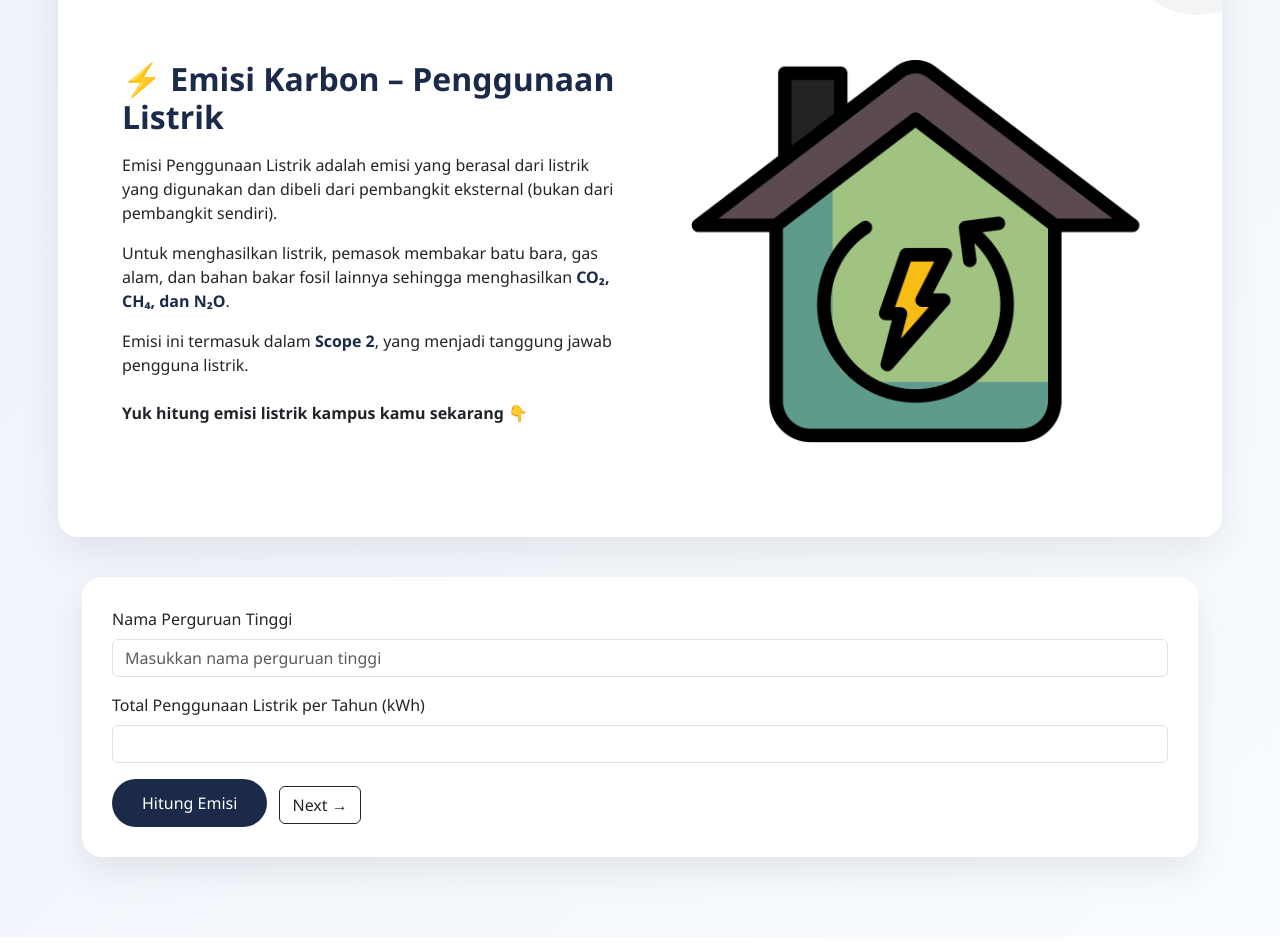
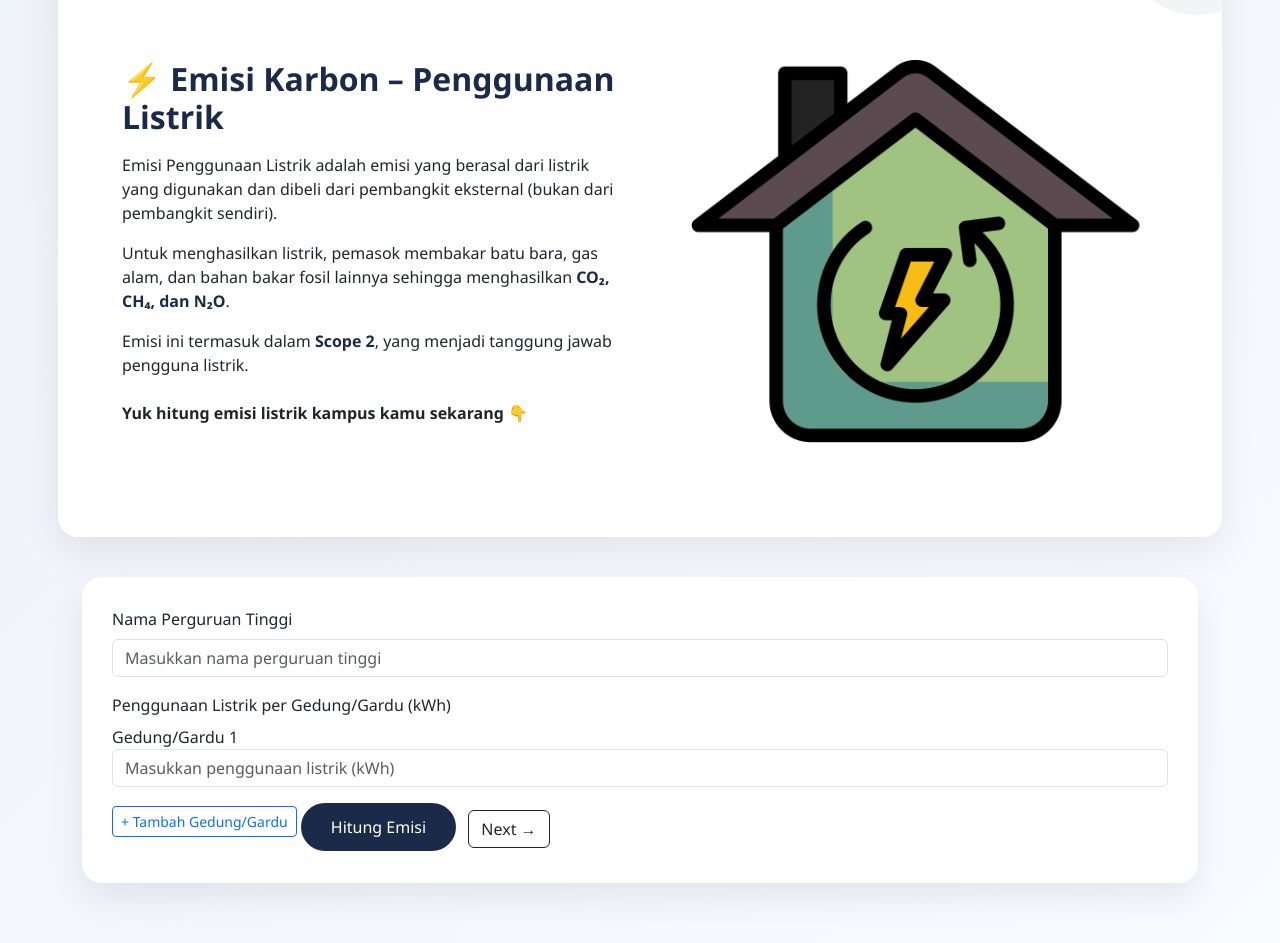
Before and after one commit to aisyahhmraa/carbon-footprint, a website: page public/input.html in a window 1280 px wide. Shown: the part 258-1201 px from the top of the page. Drawn offline with nearby package versions, Linux system fonts and the light colour scheme.

Commit message:
fix input

```diff
--- a/public/input.html
+++ b/public/input.html
@@ -202,8 +202,29 @@ Yuk hitung emisi listrik kampus kamu sekarang 👇
     placeholder="Masukkan nama perguruan tinggi"
     required>
 
-<label class="form-label">Total Penggunaan Listrik per Tahun (kWh)</label>
-<input type="number" id="electricity" class="form-control mb-3">
+<label class="form-label">Penggunaan Listrik per Gedung/Gardu (kWh)</label>
+
+<div id="electricityContainer">
+
+    <div class="electricity-item mb-3">
+
+        <label>Gedung/Gardu 1</label>
+
+        <input
+            type="number"
+            class="form-control electricity-input"
+            placeholder="Masukkan penggunaan listrik (kWh)">
+
+    </div>
+
+</div>
+
+<button
+type="button"
+class="btn btn-outline-primary btn-sm mb-3"
+onclick="addElectricityInput()">
++ Tambah Gedung/Gardu
+</button>
 
 <button class="btn-premium" onclick="calcElectricity()">Hitung Emisi</button>
 <button class="btn btn-outline-dark ms-2" onclick="nextStep(2)">Next →</button>
@@ -419,6 +440,7 @@ overflow-y:auto;   /* 🔥 AKTIFKAN SCROLL */
 <script>
 
 let electricityEmission=0;
+let electricityCount = 1;
 let busEmission=0;
 let carEmission=0;
 let motorEmission=0;
@@ -430,6 +452,29 @@ function nextStep(step){
     document.getElementById("step"+step).classList.add("active");
     document.getElementById("progressBar").style.width=(step*33)+"%";
     document.getElementById("stepText").innerText=step;
+}
+
+function addElectricityInput(){
+
+    electricityCount++;
+
+    const container = document.getElementById("electricityContainer");
+
+    const div = document.createElement("div");
+
+    div.className = "electricity-item mb-3";
+
+    div.innerHTML = `
+        <label>Gedung ${electricityCount}</label>
+
+        <input
+            type="number"
+            class="form-control electricity-input"
+            placeholder="Masukkan penggunaan listrik (kWh)">
+    `;
+
+    container.appendChild(div);
+
 }
 
 function calcElectricity(){
```
